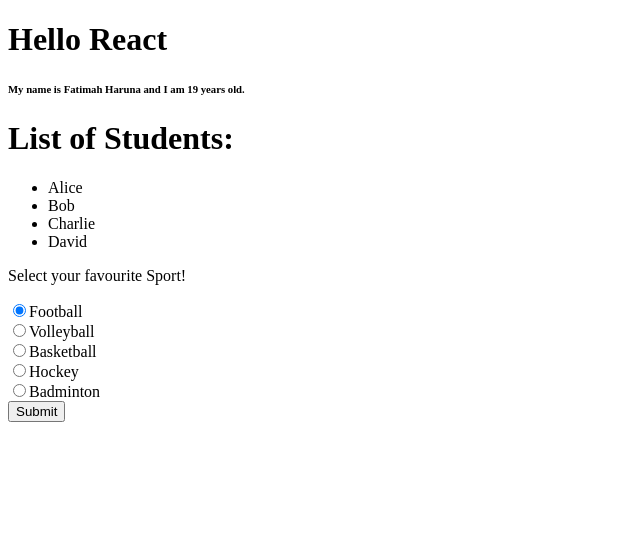
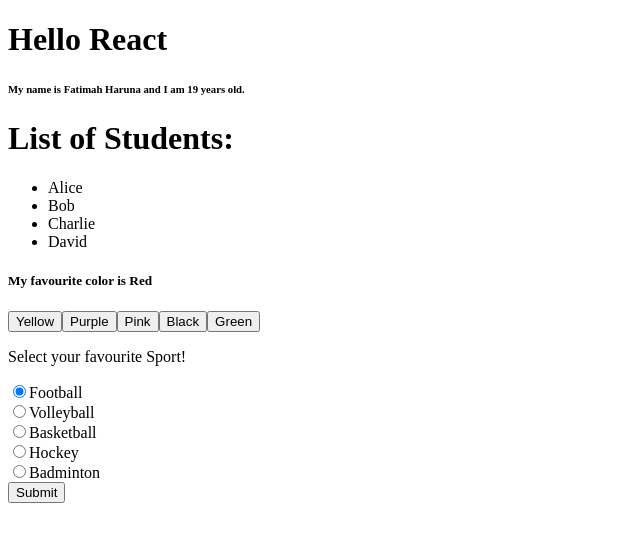
Before and after one commit to FatimahHaruna/REACT, a React (Vite) app: page / in a window 1280 px wide. Shown: the top 542 px of the page, without its empty margins (0-640 px from the left). Built offline with nearby package versions, Linux system fonts and the light colour scheme.

Commit message:
Learning react hooks basics

```diff
--- a/index.html
+++ b/index.html
@@ -8,6 +8,6 @@
   </head>
   <body>
     <div id="root"></div>
-    <script type="module" src="/src/main.jsx"></script>
+    <script type="module" src="/src/Main.jsx"></script>
   </body>
 </html>
--- /dev/null
+++ b/src/Hooks.jsx
@@ -0,0 +1,18 @@
+import { useState } from 'react';
+
+function FavoriteColor() {
+    const [color, setColor] = useState("Red");
+
+    return (
+        <>
+            <h5>My favourite color is {color}</h5>
+            <button type='button' onClick={() => setColor('Yellow')}>Yellow</button>
+            <button type='button' onClick={() => setColor('Purple')}>Purple</button>
+            <button type='button' onClick={() => setColor('Pink')}>Pink</button>
+            <button type='button' onClick={() => setColor('Black')}>Black</button>
+            <button type='button' onClick={() => setColor('Green')}>Green</button>
+        </>
+    )
+}
+
+export default FavoriteColor;
--- a/src/main.jsx
+++ b/src/main.jsx
@@ -1,7 +1,8 @@
 import { createRoot } from "react-dom/client"
 import Hello from "./App"
 import Name from "./jsxbasics"
-import Sport from "./radio"
+import Sport from "./Radio"
+import FavoriteColor from "./Hooks"
 import SuspenseList from "./suspense"
 
 const root = createRoot(document.getElementById("root"))
@@ -11,6 +12,7 @@
     <Hello />
     <Name />
     <SuspenseList />
+    <FavoriteColor />
     <Sport />
   </>
 )
--- a/src/suspense.jsx
+++ b/src/suspense.jsx
@@ -1,5 +1,5 @@
 import { Suspense, lazy } from "react"
-const List = lazy(() => import("./list"))
+const List = lazy(() => import("./List"))
 
 function SuspenseList() {
     return (
```
